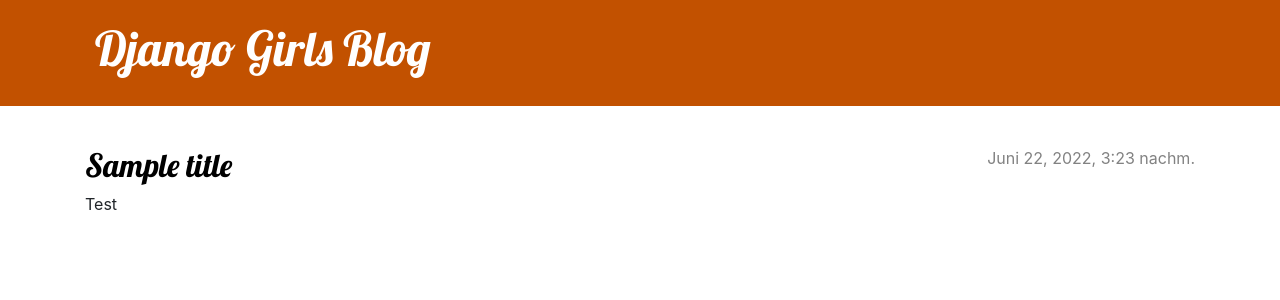
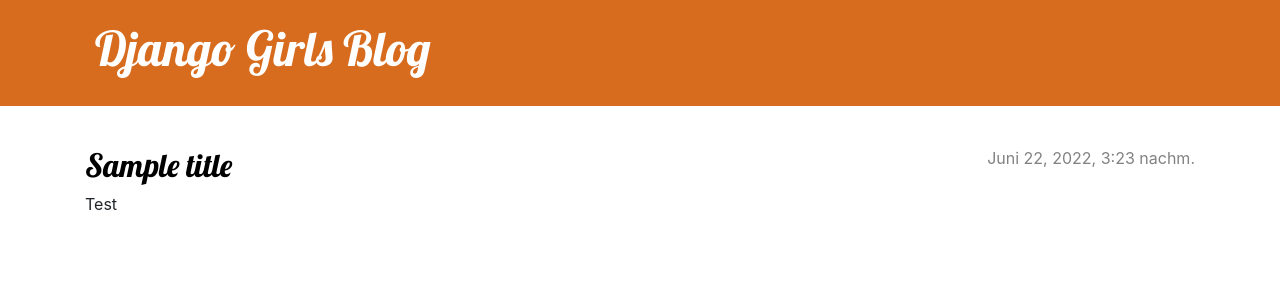
Before and after one commit to DrFaruqq/my-first-blog, a Django app: page / in a window 1280 px wide. Shown: the top 300 px of the page. Run offline with Django 3.2, Linux system fonts and the light colour scheme; data comes from the database, SQL or seed files in the repository; both versions use the stored data as it was after the commit.

Commit message:
sechster commit oder so

```diff
--- a/blog/static/css/blog.css
+++ b/blog/static/css/blog.css
@@ -1,5 +1,5 @@
 .page-header {
-    background-color: #C25100;
+    background-color: #d86c1e;
     margin-top: 0;
     margin-bottom: 40px;
     padding: 20px 20px 20px 40px;
```
Also changed, not shown: db.sqlite3.
